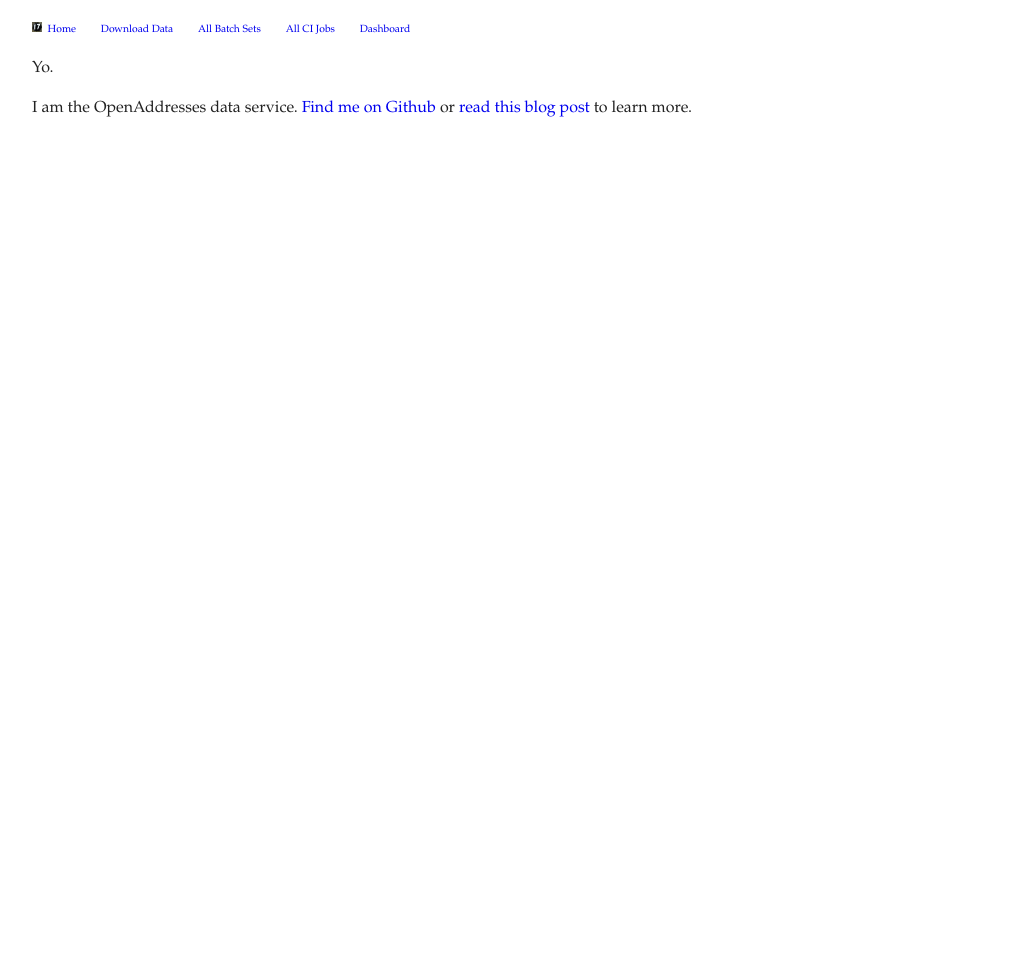
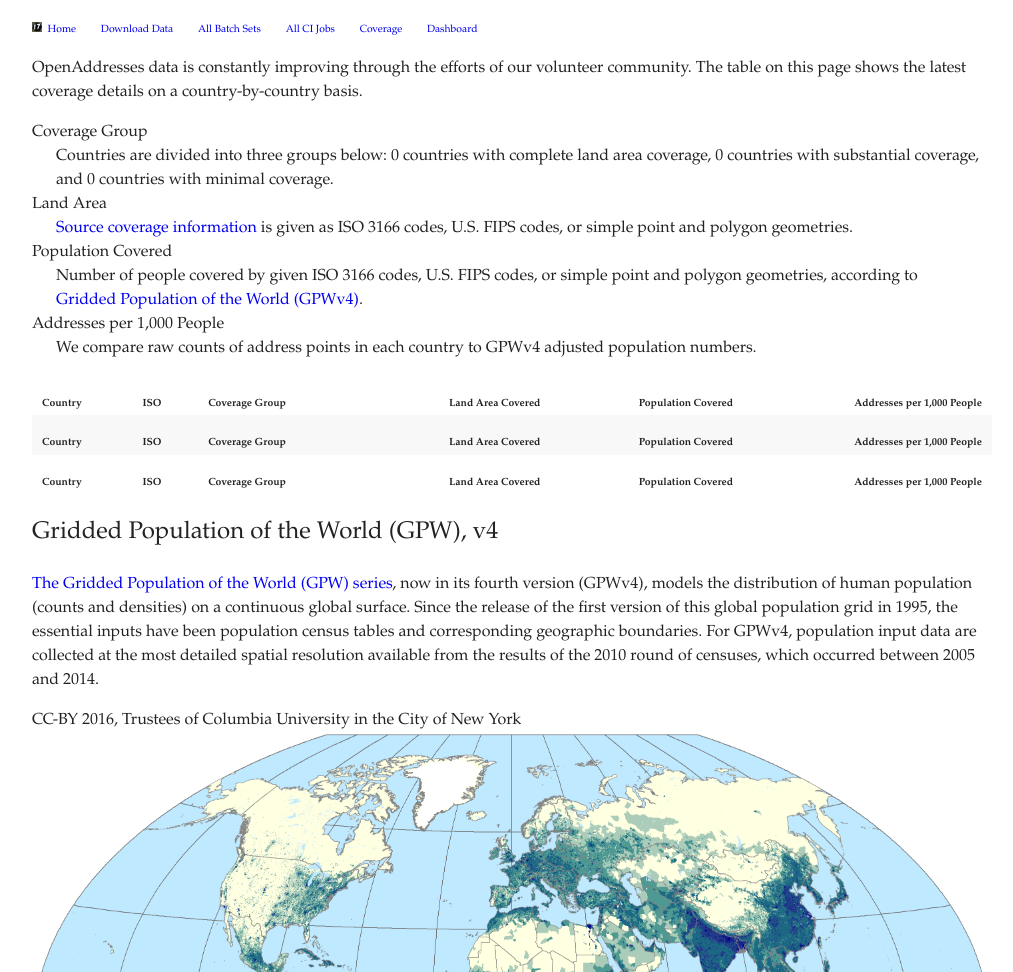
Before and after one commit to openaddresses/machine, a Flask app: page /coverage in a window 1280 px wide. Shown: the top 972 px of the page, without its empty margins (128-1141 px from the left). Before the commit the page ends 117 px from the top, so only its background shows below. Run offline with Flask 2, Linux system fonts and the light colour scheme; data that the repository does not hold is empty; parts of the project's set-up code (start-up, migrations or seed data) failed here and were passed over; some libraries are stand-ins or nearby versions.

Commit message:
Copied over code/templates/index.html from Population repo
See https://github.com/openaddresses/population/blob/d24073956/code/templates/index.html

```diff
--- a/openaddr/ci/templates/base.html
+++ b/openaddr/ci/templates/base.html
@@ -106,7 +106,7 @@
         <a href="{{ url_for('webhooks.app_index') }}">Download Data</a>
         <a href="{{ url_for('webhooks.app_get_sets') }}">All Batch Sets</a>
         <a href="{{ url_for('webhooks.app_get_jobs') }}">All CI Jobs</a>
-        <!--<a href="{{ url_for('webcoverage.get_coverage') }}">Coverage</a>-->
+        <a href="{{ url_for('webcoverage.get_coverage') }}">Coverage</a>
         <a href="{{ url_for('webhooks.app_get_dashboard') }}">Dashboard</a>
     </nav>
     <main>
--- a/openaddr/ci/templates/coverage.html
+++ b/openaddr/ci/templates/coverage.html
@@ -1,5 +1,145 @@
 {% extends "base.html" %}
 {% block title %}Coverage{% endblock %}
 {% block main %}
-Yo.
+<p>
+    OpenAddresses data is constantly improving through the efforts of our
+    volunteer community. The table on this page shows the latest coverage
+    details on a country-by-country basis.
+</p>
+<dl>
+    <dt>Coverage Group</dt>
+    <dd>
+        Countries are divided into three groups below:
+        {{ best_areas|length }} countries with complete land area coverage,
+        {{ okay_areas|length }} countries with substantial coverage,
+        and {{ empty_areas|length }} countries with minimal coverage.
+    </dd>
+    <dt>Land Area</dt>
+    <dd>
+        <a href="https://github.com/openaddresses/openaddresses/blob/master/CONTRIBUTING.md#coverage-object">Source coverage information</a>
+        is given as ISO 3166 codes, U.S. FIPS codes, or simple point and polygon geometries.
+    </dd>
+    <dt>Population Covered</dt>
+    <dd>
+        Number of people covered by given ISO 3166 codes, U.S. FIPS codes, or
+        simple point and polygon geometries, according to
+        <a href="#gpwv4">Gridded Population of the World (GPWv4)</a>.
+    </dd>
+    <dt>Addresses per 1,000 People</dt>
+    <dd>
+        We compare raw counts of address points in each country to GPWv4
+        adjusted population numbers.
+    </dd>
+</dl>
+<style lang="text/css">
+
+    #coverage { border-collapse: collapse }
+
+    #coverage tr th,
+    #coverage tr td.group,
+    #coverage tr td.area-detail,
+    #coverage tr td.population-detail
+    {
+        font-size: 65%;
+    }
+
+    #coverage tr th.numeric,
+    #coverage tr td.numeric
+    {
+        text-align: right;
+    }
+
+    #coverage tr th, #coverage tr td
+    {
+        text-align: left;
+        padding: 3px 10px;
+        border: none;
+    }
+
+    #coverage tr th
+    {
+        padding-top: 2em;
+    }
+
+    #coverage tr td.flag
+    {
+        text-align: right;
+        padding-right: 0;
+    }
+
+    #coverage tr td.name
+    {
+        padding-left: .5em;
+    }
+
+    #coverage tr td.iso code
+    {
+        border: none;
+        background-color: transparent;
+    }
+
+    #coverage tr:nth-child(2n+0)>* { background-color: #f8f8f8 }
+    #coverage tr:nth-child(2n+1)>* { background-color: #ffffff }
+
+</style>
+<table id="coverage">
+    {% for areas in [best_areas, okay_areas, empty_areas] %}
+        <tr>
+            <th colspan="2">Country</th>
+            <th>ISO</th>
+            <th>Coverage Group</th>
+            <th colspan="2" class="numeric">Land Area Covered</th>
+            <th colspan="2" class="numeric">Population Covered</th>
+            <th class="numeric">Addresses per 1,000 People</th>
+        </tr>
+        {% for area in areas %}
+            <tr>
+                <td class="flag">{{ area.iso_a2|nice_flag|safe }}</td>
+                <td class="name">{{ area.name }}</td>
+                <td class="iso"><code>{{ area.iso_a2 }}</code></td>
+                <td class="group">
+                    {% if areas == best_areas %}
+                        Complete
+                    {% elif areas == okay_areas %}
+                        Substantial
+                    {% elif areas == empty_areas %}
+                        Minimal
+                    {% endif %}
+                </td>
+                <td class="numeric">
+                    {{ area.area_pct|nice_percentage }}
+                </td>
+                <td class="numeric area-detail">
+                    {{ area.area_total|nice_big_number }} km²
+                </td>
+                <td class="numeric">
+                    {{ area.pop_pct|nice_percentage }}
+                </td>
+                <td class="numeric population-detail">
+                    {{ area.pop_total|nice_big_number }} people
+                </td>
+                <td class="numeric">
+                    {% if area.pop_total > 0 %}
+                        {{ (1000 * area.addr_count / area.pop_total)|nice_integer }}
+                    {% endif %}
+                </td>
+            </tr>
+        {% endfor %}
+    {% endfor %}
+</table>
+<h3 id="gpwv4">Gridded Population of the World (GPW), v4</h3>
+<p>
+    <a href="http://beta.sedac.ciesin.columbia.edu/data/collection/gpw-v4">The Gridded Population of the World (GPW) series</a>,
+    now in its fourth version (GPWv4), models the distribution of human
+    population (counts and densities) on a continuous global surface. Since the
+    release of the first version of this global population grid in 1995, the
+    essential inputs have been population census tables and corresponding
+    geographic boundaries. For GPWv4, population input data are collected at the
+    most detailed spatial resolution available from the results of the 2010
+    round of censuses, which occurred between 2005 and 2014.
+</p>
+<figure>
+    <figcaption>CC-BY 2016, Trustees of Columbia University in the City of New York</figcaption>
+    <img src="{{ url_for('static', filename='GPWv4.png') }}" width="100%">
+</figure>
 {% endblock main %}
--- a/openaddr/ci/webcoverage.py
+++ b/openaddr/ci/webcoverage.py
@@ -1,4 +1,6 @@
-import os
+import os, re
+import psycopg2
+import psycopg2.extras
 
 from flask import Blueprint, render_template
 
@@ -9,7 +11,73 @@ webcoverage = Blueprint('webcoverage', __name__)
 @webcoverage.route('/coverage')
 @webcommon.log_application_errors
 def get_coverage():
-    return render_template('coverage.html')
+    with psycopg2.connect(os.environ['DATABASE_URL']) as conn:
+        with conn.cursor(cursor_factory=psycopg2.extras.DictCursor) as db:
+            db.execute('''SELECT iso_a2, name, addr_count, area_total,
+                                 area_pct, pop_total, pop_pct
+                          FROM areas WHERE name IS NOT NULL ORDER BY name''')
+            areas = db.fetchall()
+
+    best_areas, okay_areas, empty_areas = list(), list(), list()
+
+    for area in areas:
+        if area['pop_pct'] > 0.98:
+            best_areas.append(area)
+        elif area['pop_pct'] > 0.15:
+            okay_areas.append(area)
+        else:
+            empty_areas.append(area)
+
+    return render_template('coverage.html', best_areas=best_areas,
+                           okay_areas=okay_areas, empty_areas=empty_areas)
+
+def filter_nice_flag(iso_a2):
+    ''' Format a floating point number like '11%'
+    '''
+    chars = [0x1F1A5 + ord(letter) for letter in iso_a2]
+    return '&#{};&#{};'.format(*chars)
+
+def filter_nice_percentage(number):
+    ''' Format a floating point number like '11%'
+    '''
+    if number >= 0.99:
+        return '{:.0f}%'.format(number * 100)
+
+    return '{:.1f}%'.format((number or 0) * 100)
+
+def filter_nice_big_number(number):
+    ''' Format a number like '99M', '9.9M', '99K', '9.9K', or '999'
+    '''
+    if number > 1000000:
+        return '{}K'.format(filter_nice_integer(number / 1000))
+
+    if number > 10000000:
+        return '{:.0f}M'.format(number / 1000000)
+
+    if number > 1000000:
+        return '{:.1f}M'.format(number / 1000000)
+
+    if number > 10000:
+        return '{:.0f}K'.format(number / 1000)
+
+    if number > 1000:
+        return '{:.1f}K'.format(number / 1000)
+
+    if number >= 1:
+        return '{:.0f}'.format(number)
+
+    return '0'
+
+def filter_nice_integer(number):
+    ''' Format a number like '999,999,999'
+    '''
+    string = str(int(number))
+    pattern = re.compile(r'^(\d+)(\d\d\d)\b')
+
+    while pattern.match(string):
+        string = pattern.sub(r'\1,\2', string)
+
+    return string
 
 def apply_coverage_blueprint(app):
     '''
@@ -18,6 +86,13 @@ def apply_coverage_blueprint(app):
 
     @app.before_first_request
     def app_prepare():
+        # Filters are set here so Jinja debug reload works; see also:
+        # https://github.com/pallets/flask/issues/1907#issuecomment-225743376
+        app.jinja_env.filters['nice_flag'] = filter_nice_flag
+        app.jinja_env.filters['nice_percentage'] = filter_nice_percentage
+        app.jinja_env.filters['nice_big_number'] = filter_nice_big_number
+        app.jinja_env.filters['nice_integer'] = filter_nice_integer
+
         setup_logger(None,
                      None,
                      os.environ.get('AWS_SNS_ARN'),
```
Also changed, not shown: openaddr/ci/static/GPWv4.png (added).
